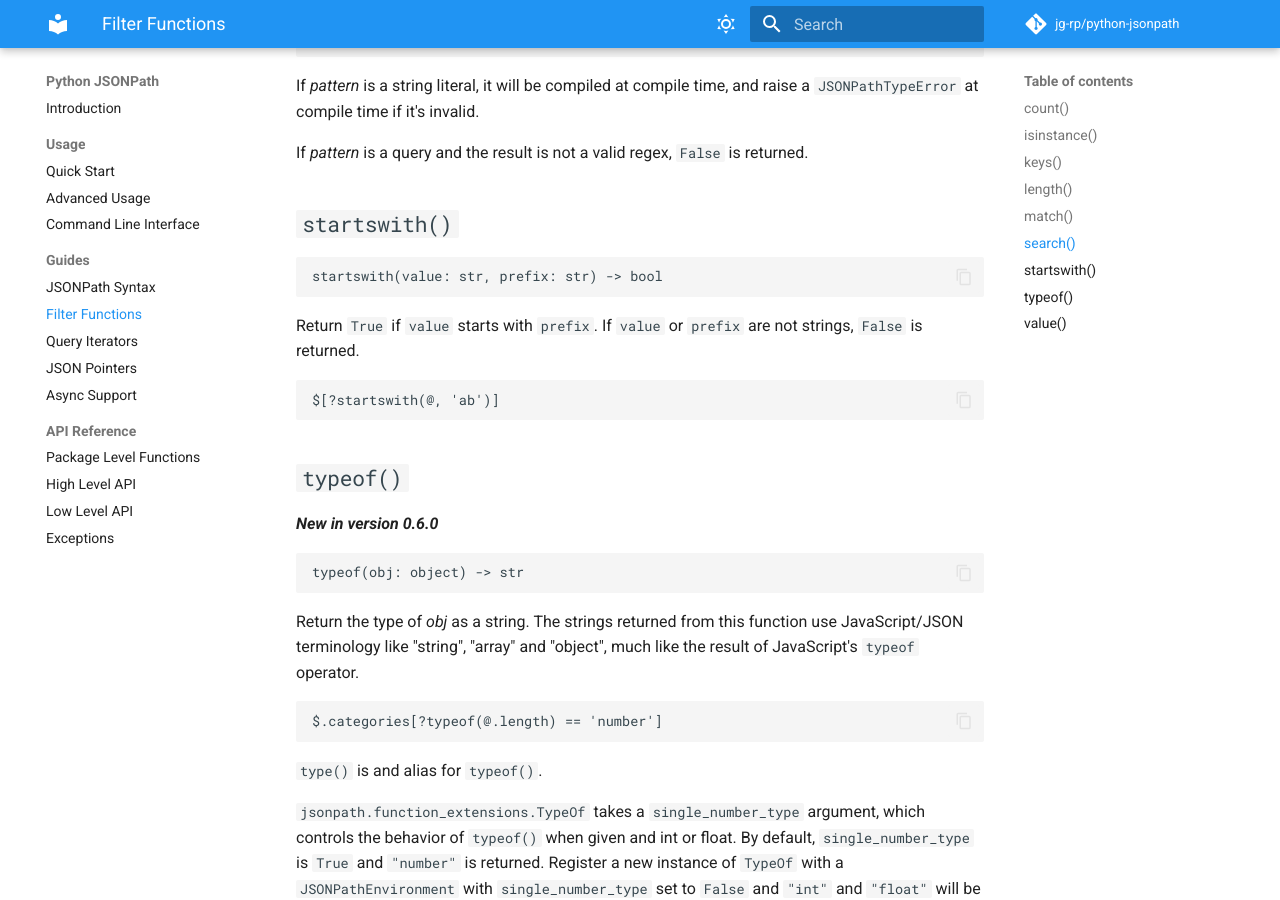
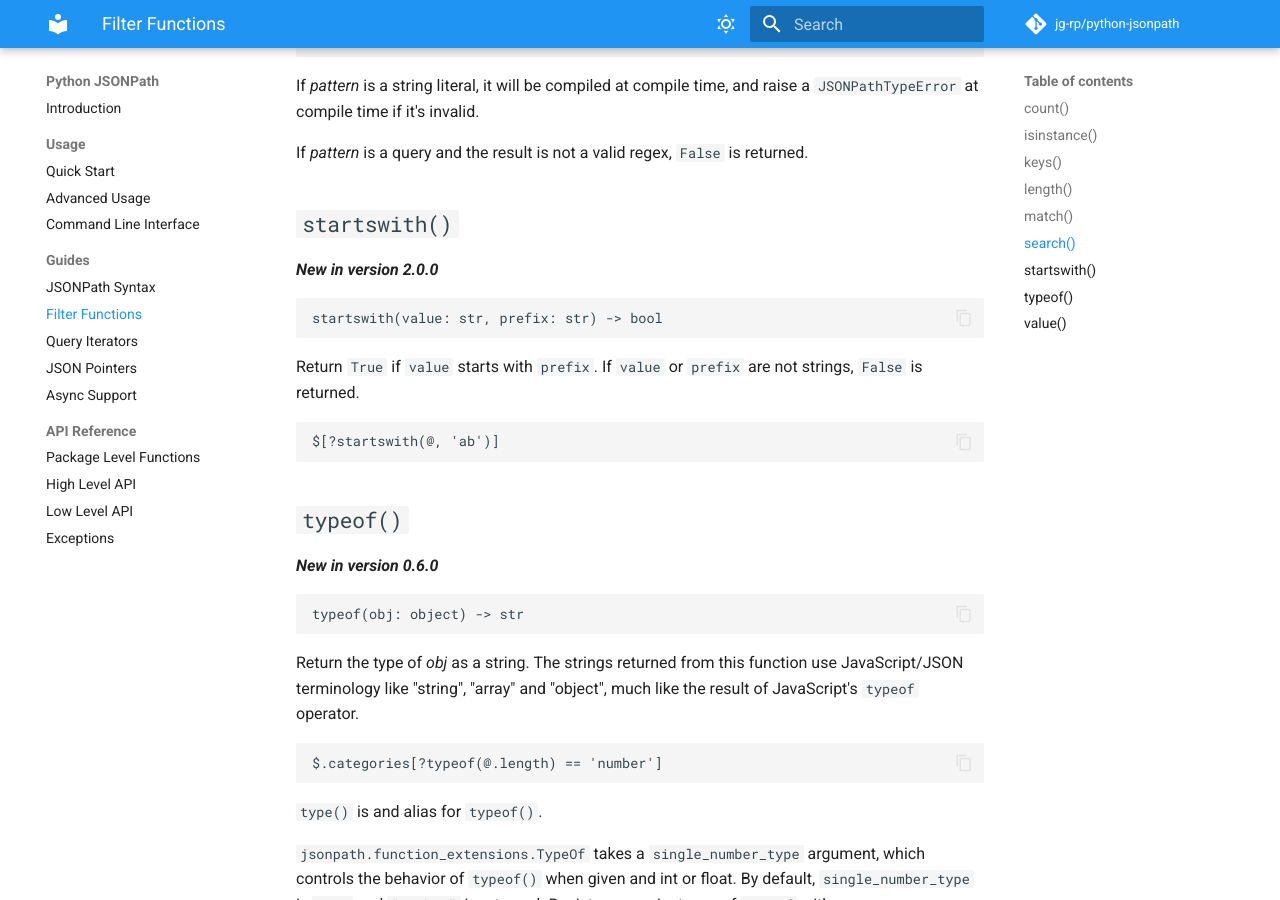
Before and after one commit to jg-rp/python-jsonpath, an MkDocs documentation site: the page built from docs/functions.md, in a window 1280 px wide and 900 px high, scrolled down 2689 px. Built offline with MkDocs 1.6.1 and Material for MkDocs 9.7.7, drawn with Linux system fonts in a browser that asks for light colours; comment, search, counter and statistics services are not loaded.

Commit message:
`startswith` is new in version 2.0.0

````diff
--- a/docs/functions.md
+++ b/docs/functions.md
@@ -121,6 +121,8 @@ If _pattern_ is a query and the result is not a valid regex, `False` is returned
 
 ## `startswith()`
 
+**_New in version 2.0.0_**
+
 ```
 startswith(value: str, prefix: str) -> bool
 ```
````
